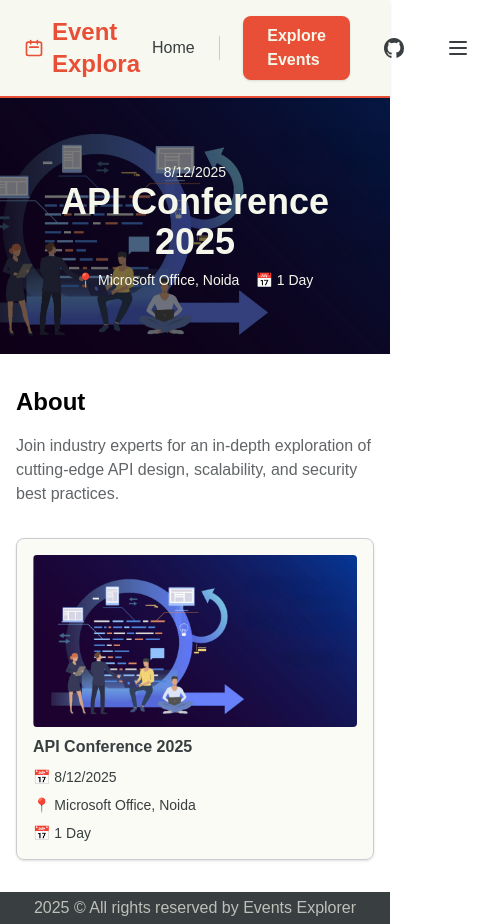
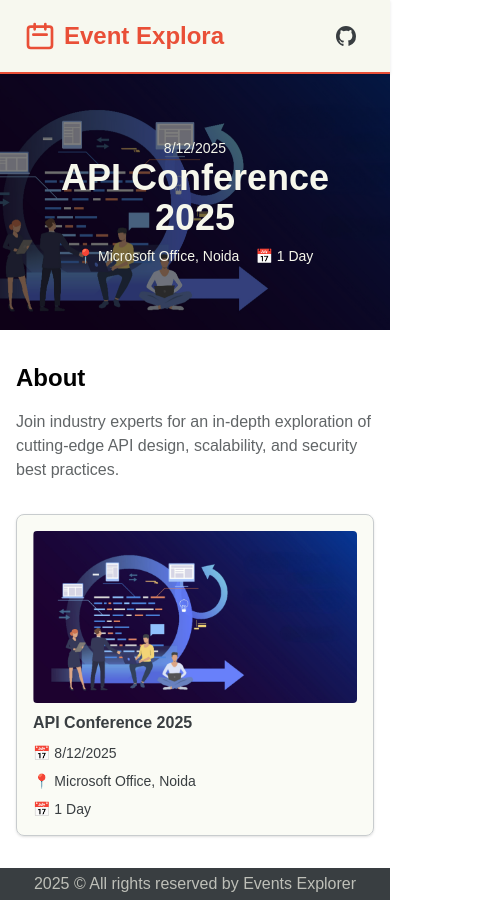
Before and after one commit to Dru-429/event-explora, a Next.js app: page /api-conference in a window 390 px wide. Shown: the whole page, 478 px wide, since content can reach past the window. After the commit the page ends 900 px from the top, so only its background shows below. Built offline with nearby package versions, Linux system fonts and the light colour scheme.

Commit message:
fixed/Nav

```diff
--- a/src/components/Navbar.tsx
+++ b/src/components/Navbar.tsx
@@ -19,8 +19,8 @@ export default function Navbar() {
         Event Explora
       </Link>
 
-      {/* Navigation Links */}
-      <div className="flex items-center gap-6">
+      {/* Desktop Navigation Links */}
+      <div className="hidden md:flex items-center gap-6">
         {/* Home Link */}
         <Link href="/" className="text-foreground hover:text-primary font-medium transition-colors relative group">
           Home
@@ -54,15 +54,25 @@ export default function Navbar() {
             />
           </svg>
         </a>
+      </div>
 
-        <button
-          className="md:hidden text-foreground hover:text-primary p-2 rounded-lg hover:bg-background transition-colors"
-          aria-label="Toggle mobile menu"
+      {/* Mobile: Only show app name and GitHub icon */}
+      <div className="flex md:hidden items-center gap-2">
+        <a
+          href="https://github.com/dru-429/event-explora"
+          target="_blank"
+          rel="noopener noreferrer"
+          aria-label="GitHub Repository"
+          className="text-muted-foreground hover:text-primary transition-colors p-2 rounded-lg hover:bg-background"
         >
-          <svg className="w-6 h-6" fill="none" stroke="currentColor" viewBox="0 0 24 24">
-            <path strokeLinecap="round" strokeLinejoin="round" strokeWidth={2} d="M4 6h16M4 12h16M4 18h16" />
+          <svg className="w-6 h-6" fill="currentColor" viewBox="0 0 24 24">
+            <path
+              fillRule="evenodd"
+              d="M12 2C6.48 2 2 6.58 2 12.25c0 4.49 2.87 8.29 6.84 9.64.5.1.68-.22.68-.48 0-.24-.01-.87-.01-1.7-2.78.62-3.37-1.37-3.37-1.37-.45-1.18-1.1-1.5-1.1-1.5-.9-.63.07-.62.07-.62 1 .07 1.53 1.07 1.53 1.07.89 1.56 2.34 1.11 2.91.85.09-.66.35-1.11.64-1.36-2.22-.26-4.56-1.14-4.56-5.08 0-1.12.39-2.03 1.02-2.75-.1-.26-.45-1.3.1-2.71 0 0 .84-.27 2.75 1.05A9.26 9.26 0 0112 6.8c.85.004 1.7.12 2.5.35 1.9-1.32 2.74-1.05 2.74-1.05.55 1.41.2 2.45.1 2.71.63.72 1.02 1.63 1.02 2.75 0 3.95-2.34 4.81-4.57 5.06.36.32.68.95.68 1.92 0 1.39-.01 2.51-.01 2.85 0 .27.18.59.69.48A10.27 10.27 0 0022 12.25C22 6.58 17.52 2 12 2z"
+              clipRule="evenodd"
+            />
           </svg>
-        </button>
+        </a>
       </div>
     </nav>
   )
```
